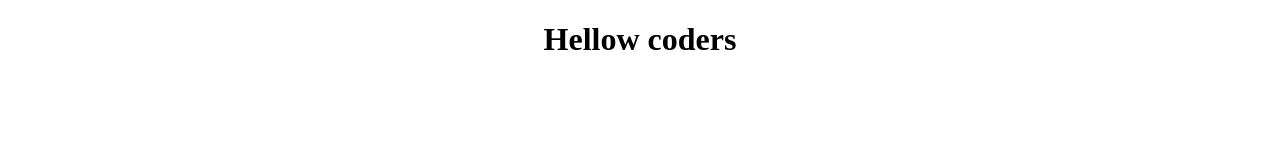
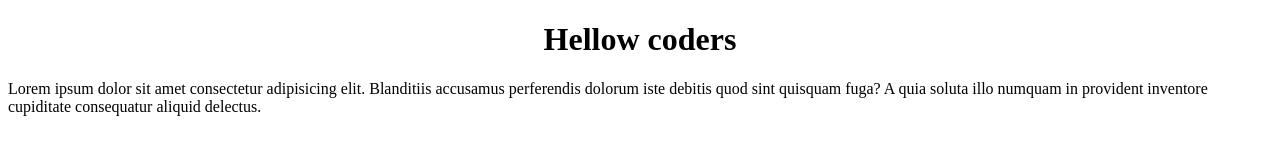
Before and after one commit to Astroashutosh/clone-repository, a plain HTML site: page index.html in a window 1280 px wide. Drawn offline with Linux system fonts and the light colour scheme.

Commit message:
some changes
some changes

```diff
--- a/index.html
+++ b/index.html
@@ -7,5 +7,6 @@
 </head>
 <body>
     <center><h1>Hellow coders</h1></center>
+    <p>Lorem ipsum dolor sit amet consectetur adipisicing elit. Blanditiis accusamus perferendis dolorum iste debitis quod sint quisquam fuga? A quia soluta illo numquam in provident inventore cupiditate consequatur aliquid delectus.</p>
 </body>
 </html>
```
